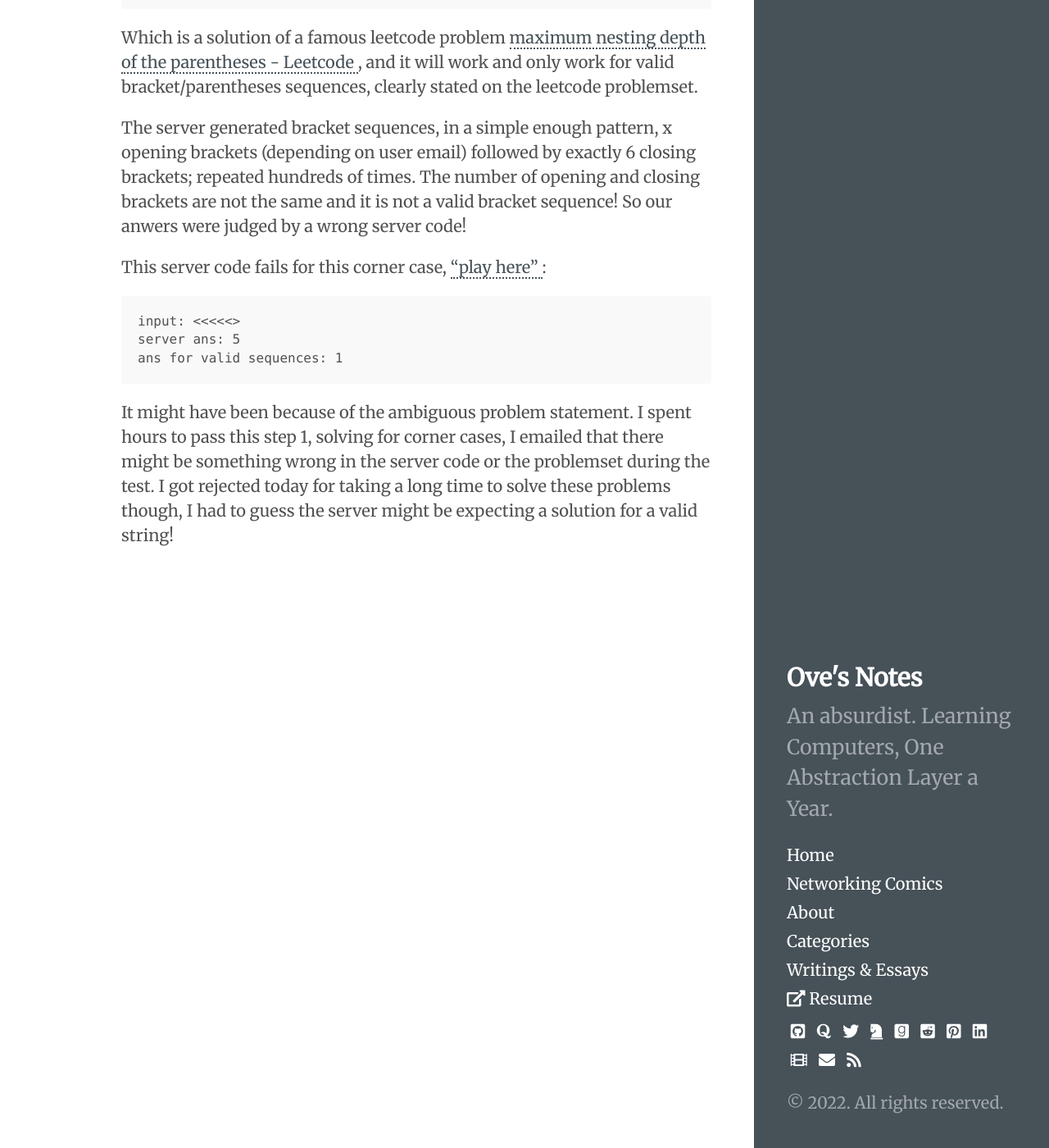
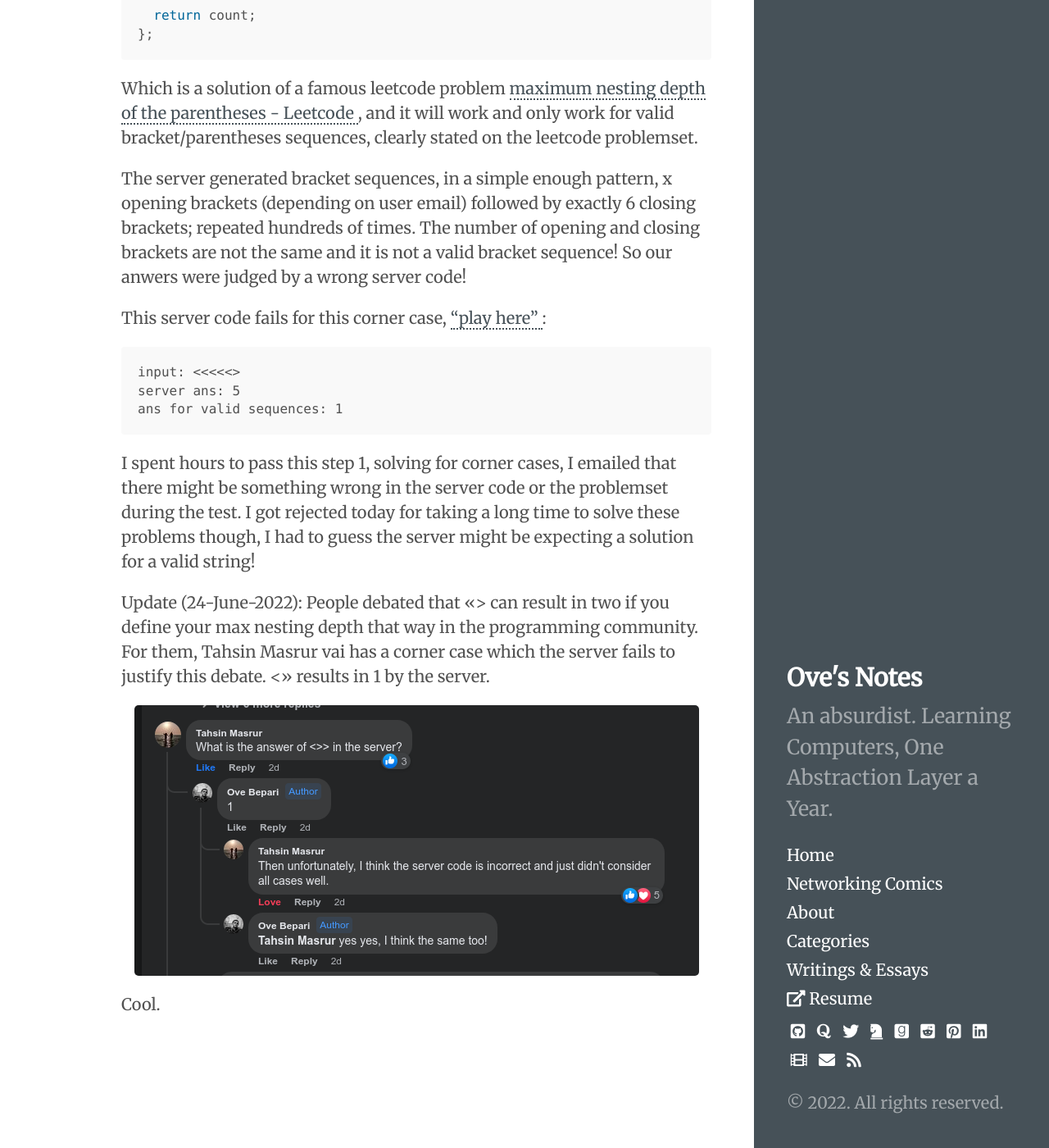
Before and after one commit to ovebepari/ovebepari.github.io, a Jekyll site: the page built from _posts/2022-06-21-bug-in-craftsmens-online-screening-test.md, in a window 1280 px wide and 1400 px high, scrolled down 2581 px. Shown: the whole window at 82% size. Built offline with Jekyll 4.4.1, drawn with Linux system fonts in a browser that asks for light colours; some of the changed text lies outside the part shown.

Commit message:
Craftsmen article; added tahsin masrur vai's comment; revision 8

````diff
--- a/_posts/2022-06-21-bug-in-craftsmens-online-screening-test.md
+++ b/_posts/2022-06-21-bug-in-craftsmens-online-screening-test.md
@@ -85,4 +85,10 @@
 ans for valid sequences: 1
 ```
 
-It might have been because of the ambiguous problem statement. I spent hours to pass this step 1, solving for corner cases, I emailed that there might be something wrong in the server code or the problemset during the test. I got rejected today for taking a long time to solve these problems though, I had to guess the server might be expecting a solution for a valid string!
+I spent hours to pass this step 1, solving for corner cases, I emailed that there might be something wrong in the server code or the problemset during the test. I got rejected today for taking a long time to solve these problems though, I had to guess the server might be expecting a solution for a valid string!
+
+Update (24-June-2022): People debated that <<> can result in two if you define your max nesting depth that way in the programming community. For them, Tahsin Masrur vai has a corner case which the server fails to justify this debate. <>> results in 1 by the server.
+
+![Tahsis Masrur vai's comment](/post_images/2022/TahsinMasrur_comment.png){:.center-image}
+
+Cool.
````
Also changed, not shown: other parts of _posts/2022-06-21-bug-in-craftsmens-online-screening-test.md (+1 -1 lines), post_images/2022/TahsinMasrur_comment.png (added).
